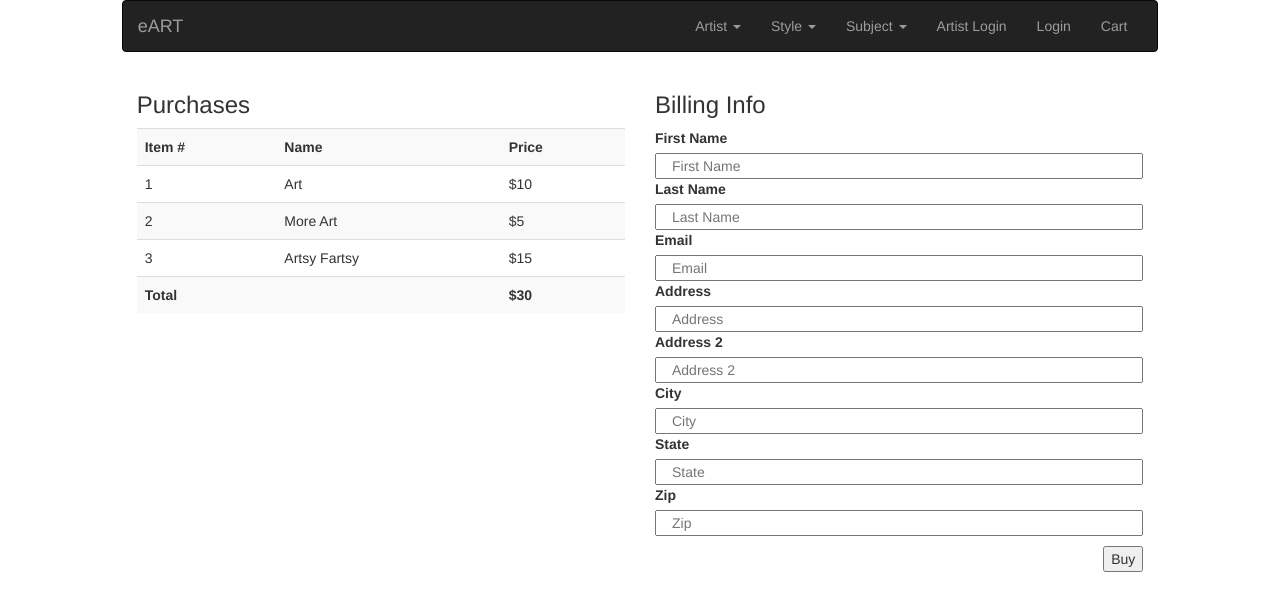
After one commit to rylinzbit/eART, a CodeIgniter app: page /index.php/cart/index in a window 1280 px wide. The commit adds this page. Shown: the top 611 px of the page. Run offline with CodeIgniter, Linux system fonts and the light colour scheme; some libraries are stand-ins or nearby versions.

Commit message:
main, cart, profile and partials

```diff
--- /dev/null
+++ b/application/controllers/cart.php
@@ -0,0 +1,9 @@
+<?php if ( ! defined('BASEPATH')) exit('No direct script access allowed');
+
+class Cart extends CI_Controller {
+
+	public function index()
+	{
+		$this->load->view('cart');
+	}
+}
--- /dev/null
+++ b/application/views/cart.php
@@ -0,0 +1,108 @@
+<?php
+
+
+?>
+
+<!DOCTYPE html>
+<html>
+<head>
+	<meta charset="utf-8">
+    <meta http-equiv="X-UA-Compatible" content="IE=edge">
+    <meta name="viewport" content="width=device-width, initial-scale=1">
+    <!-- The above 3 meta tags *must* come first in the head; any other head content must come *after* these tags -->
+
+    <!-- Bootstrap -->
+    <link href="assets/css/bootstrap.min.css" rel="stylesheet">
+
+    <!-- HTML5 shim and Respond.js for IE8 support of HTML5 elements and media queries -->
+    <!-- WARNING: Respond.js doesn't work if you view the page via file:// -->
+    <!--[if lt IE 9]>
+      <script src="https://oss.maxcdn.com/html5shiv/3.7.2/html5shiv.min.js"></script>
+      <script src="https://oss.maxcdn.com/respond/1.4.2/respond.min.js"></script>
+    <![endif]-->
+	<title>eART Store</title>
+	<!-- <link rel="stylesheet" type="text/css" href="/assets/css/styles.css"> -->
+	<script src="https://ajax.googleapis.com/ajax/libs/jquery/2.1.4/jquery.min.js"></script>
+	<link rel="stylesheet" type="text/css" href="/assets/css/checkMyStyle.css">
+</head>
+<body>
+<div class="col-md-1"></div>
+	<div id="container" class="col-md-10">
+<?php
+	$this->load->view("partials/toolbar.php");
+?>
+		<div class="col-md-6">
+			<h3>Purchases</h3>
+			<table class="col-md-12 table table-striped">
+				<tr>
+					<th>Item #</th>
+					<th>Name</th>
+					<th>Price</th>
+				</tr>
+				<tr>
+					<td>1</td>
+					<td>Art</td>
+					<td>$10</td>
+				</tr>
+				<tr>
+					<td>2</td>
+					<td>More Art</td>
+					<td>$5</td>
+				</tr>
+				<tr>
+					<td>3</td>
+					<td>Artsy Fartsy</td>
+					<td>$15</td>
+				</tr>
+				<tr>
+					<th colspan="2">Total</th>
+					<th>$30</th>
+				</tr>
+			</table>
+		</div>
+		<div class="col-md-6">
+			<h3>Billing Info</h3>
+				<form>
+					<div>
+						<label for="firstName">First Name</label>
+						<input type="text" id="firstName" class="col-md-12" placeholder="First Name"></input>
+					</div>
+					<div>
+						<label for="lastName">Last Name</label>
+						<input type="text" id="lastName" class="col-md-12" placeholder="Last Name"></input>
+					</div>
+					<div>
+						<label for="email">Email</label>
+						<input type="email" id="email" class="col-md-12" placeholder="Email"></input>
+					</div>
+					<div>
+						<label for="address">Address</label>
+						<input type="text" id="address" class="col-md-12" placeholder="Address"></input>
+					</div>
+					<div>
+						<label for="addressTwo">Address 2</label>
+						<input type="text" id="addressTwo" class="col-md-12" placeholder="Address 2"></input>
+					</div>
+					<div>
+						<label for="city">City</label>
+						<input type="text" id="city" class="col-md-12" placeholder="City"></input>
+					</div>
+					<div>
+						<label for="state">State</label>
+						<input type="text" id="state" class="col-md-12" placeholder="State"></input>
+					</div>
+					<div>
+						<label for="zip">Zip</label>
+						<input type="text" id="zip" class="col-md-12" placeholder="Zip"></input>
+					<button type="submit" class="pull-right buy">Buy</button>
+				</form>
+		</div>
+	<!-- End of Container div -->
+	</div>
+<div class="col-md-1"></div>
+	<!-- jQuery (necessary for Bootstrap's JavaScript plugins) -->
+    <script src="https://ajax.googleapis.com/ajax/libs/jquery/1.11.3/jquery.min.js"></script>
+    <!-- Include all compiled plugins (below), or include individual files as needed -->
+    <script src="/assets/js/bootstrap.min.js"></script>
+</body>
+</html>
--- /dev/null
+++ b/application/views/partials/toolbar.php
@@ -0,0 +1,39 @@
+<nav class="navbar navbar-inverse">
+		  <div class="container-fluid">
+		    <div class="navbar-header">
+		      <a class="navbar-brand" href="#">eART</a>
+		    </div>
+		    <div class="collapse navbar-collapse" id="bs-example-navbar-collapse-1">
+		      <ul class="nav navbar-nav navbar-right">
+		      	<li class="dropdown">
+		          <a href="#" class="dropdown-toggle" data-toggle="dropdown" role="button" aria-haspopup="true" aria-expanded="false">Artist <span class="caret"></span></a>
+		          <ul class="dropdown-menu">
+		            <li><a href="#">Artist 1</a></li>
+		            <li><a href="#">Artist 2</a></li>
+		            <li><a href="#">Artist 3</a></li>
+		          </ul>
+		        </li>
+		      	<li class="dropdown">
+		          <a href="#" class="dropdown-toggle" data-toggle="dropdown" role="button" aria-haspopup="true" aria-expanded="false">Style <span class="caret"></span></a>
+		          <ul class="dropdown-menu">
+		            <li><a href="#">Style 1</a></li>
+		            <li><a href="#">Style 2</a></li>
+		            <li><a href="#">Style 3</a></li>
+		          </ul>
+		        </li>
+		        <li class="dropdown">
+		          <a href="#" class="dropdown-toggle" data-toggle="dropdown" role="button" aria-haspopup="true" aria-expanded="false">Subject <span class="caret"></span></a>
+		          <ul class="dropdown-menu">
+		            <li><a href="#">Subject 1</a></li>
+		            <li><a href="#">Subject 2</a></li>
+		            <li><a href="#">Subject 3</a></li>
+		          </ul>
+		        </li>
+		        <li><a href="#">Artist Login</a></li>
+		        <li><a href="#">Login</a></li>
+		        <li><a href="#">Cart</a></li>
+		      </ul>
+		    </div><!-- /.navbar-collapse -->
+		  </div><!-- /.container-fluid -->
+		</nav>
+		<!-- End of Navbar -->
--- /dev/null
+++ b/assets/css/checkMyStyle.css
@@ -0,0 +1,12 @@
+.thumbNailImg
+{
+	margin-bottom: 30px;
+}
+#artBlurb
+{
+	padding-bottom: 30px;
+}
+.buy
+{
+margin-top: 10px;
+}
```
Also changed, not shown: application/controllers/main.php (added, +9 -0 lines), application/controllers/profile.php (added, +9 -0 lines), application/models/cart.php (added, +20 -0 lines), application/models/main.php (added, +20 -0 lines), application/models/profile.php (added, +20 -0 lines), application/views/main.php (+46 -26 lines), application/views/profile.php (added, +82 -0 lines), 1 other file.
